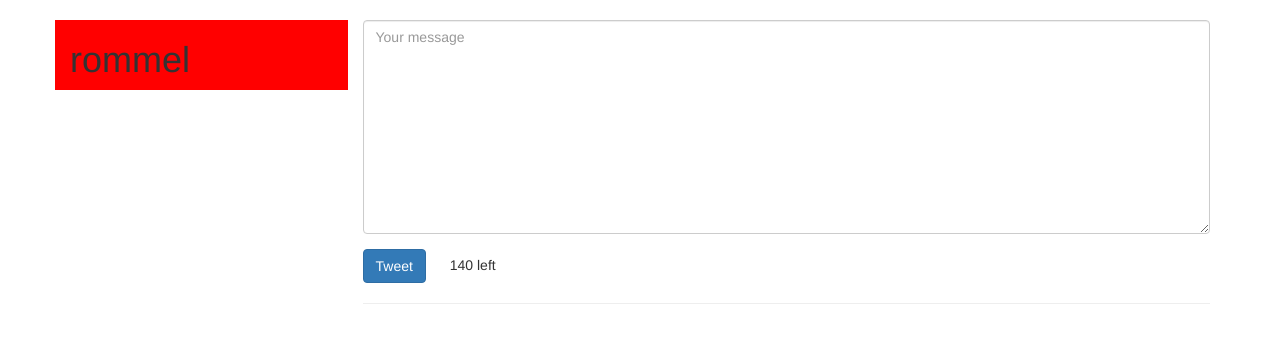
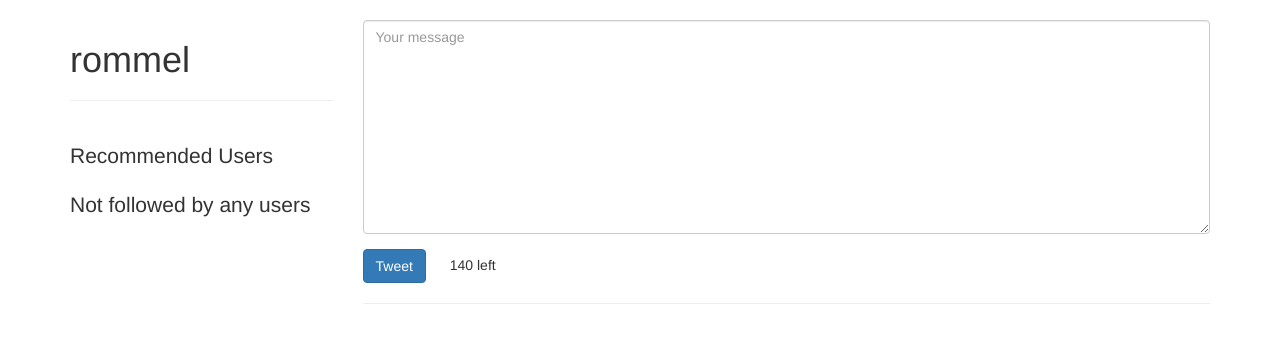
Before and after one commit to RommelTJ/tweetme, a Django app: page / in a window 1280 px wide. Shown: the part 52-395 px from the top of the page. Run offline with Django 3.2, Linux system fonts and the light colour scheme; a user stored in the database is signed in; data comes from the database, SQL or seed files in the repository; parts of the project's set-up code (start-up, migrations or seed data) failed here and were passed over; some libraries are stand-ins or nearby versions.

Commit message:
Recommended Users & Custom Template Tag

```diff
--- a/accounts/models.py
+++ b/accounts/models.py
@@ -34,6 +34,13 @@ class UserProfileManager(models.Manager):
             return True
         return False
 
+    def recommended(self, user, limit_to=10):
+        profile = user.profile
+        following = profile.following.all()
+        following = profile.get_following()
+        qs = self.get_queryset().exclude(user__in=following).exclude(id=profile.id).order_by("?")[:limit_to]
+        return qs
+
 
 class UserProfile(models.Model):
     user = models.OneToOneField(settings.AUTH_USER_MODEL, related_name='profile') # user.profile
--- /dev/null
+++ b/accounts/templates/accounts/snippets/recommend.html
@@ -0,0 +1,5 @@
+{% for profile in recommended %}
+    <a href='/{{ profile.user.username }}'>{{ profile.user.username }}</a><br/>
+{% empty %}
+    <p class='lead'>Not followed by any users</p>
+{% endfor %}
--- a/accounts/templates/accounts/user_detail.html
+++ b/accounts/templates/accounts/user_detail.html
@@ -35,6 +35,7 @@
             {% empty %}
                 <h4>Not followed by any users</h4>
             {% endfor %}
+            <hr/>
         </div>
 
         <div class='col-sm-9 col-xs-12'>
--- /dev/null
+++ b/accounts/templatetags/recommended.py
@@ -0,0 +1,15 @@
+from django import template
+from django.contrib.auth import get_user_model
+
+from accounts.models import UserProfile
+
+register = template.Library()
+
+User = get_user_model()
+
+
+@register.inclusion_tag("accounts/snippets/recommend.html")
+def recommended(user):
+    if isinstance(user, User):
+        qs = UserProfile.objects.recommended(user)
+    return {"recommended": qs}
--- a/accounts/views.py
+++ b/accounts/views.py
@@ -23,6 +23,7 @@ class UserDetailView(DetailView):
         context = super(UserDetailView, self).get_context_data(*args, **kwargs)
         following = UserProfile.objects.is_following(self.request.user, self.get_object())
         context['following'] = following
+        context['recommended'] = UserProfile.objects.recommended(self.request.user)
         return context
 
 
--- a/tweets/templates/tweets/tweet_list.html
+++ b/tweets/templates/tweets/tweet_list.html
@@ -1,4 +1,5 @@
 {% extends "base.html" %}
+{% load recommended %}
 
 <style>
     #tweet-container {
@@ -18,8 +19,12 @@
 
     <div class='row'>
 
-        <div class='col-sm-3 col-xs-12' style='background-color:red;'>
+        <div class='col-sm-3 col-xs-12'>
             <h1>{{ request.user }}</h1>
+            <hr/>
+            <br/>
+            <p class='lead'>Recommended Users</p>
+            {% recommended request.user %}
         </div>
 
         <div class='col-sm-9 '>
```
Also changed, not shown: accounts/templatetags/__init__.py (added).
